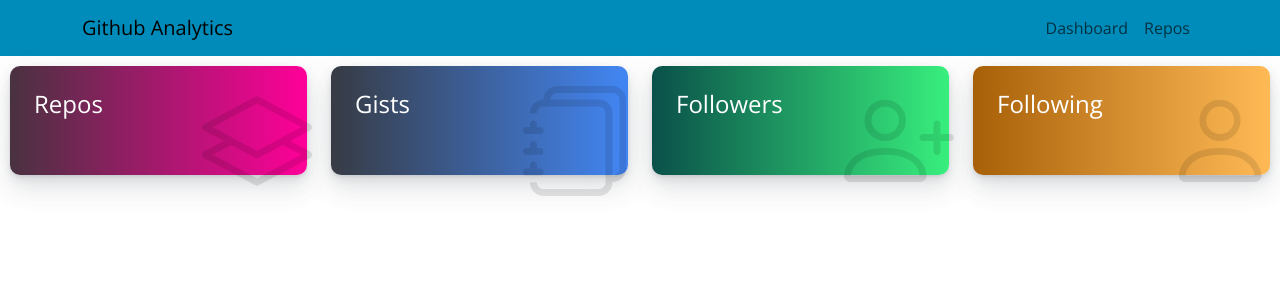
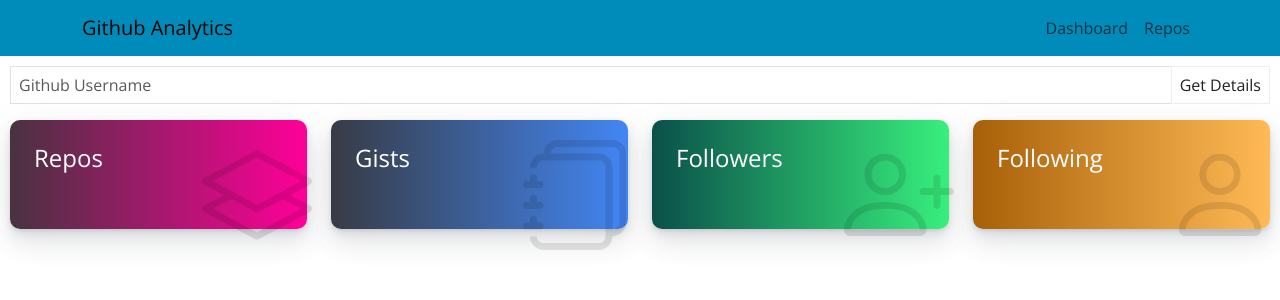
Before and after one commit to saisyam/github-analytics, a React (Create React App) app in the folder reactjs/: page / in a window 1280 px wide. Shown: the top 300 px of the page. Built offline with nearby package versions, Linux system fonts and the light colour scheme; no server answers.

Commit message:
using useContext and useRef to update the username

```diff
--- a/reactjs/src/App.js
+++ b/reactjs/src/App.js
@@ -1,15 +1,22 @@
 import NavBar from "./components/NavBar";
 import { Container } from "react-bootstrap";
 import BasicDetails from "./views/BasicDetails";
+import UsernameContext from "./context/UsernameContext";
+import Username from "./components/Username";
+import { useState } from "react";
 
 function App() {
+  const [username, setUsername] = useState("saisyam");
+  const value = {username, setUsername }
+
   return (
-    <>
-    <NavBar></NavBar>
-    <Container fluid style={{"padding":"10px"}}>
-      <BasicDetails username="saisyam"></BasicDetails>
-    </Container>
-    </>
+    <UsernameContext.Provider value={value}>
+      <NavBar></NavBar>
+      <Container fluid style={{ "padding": "10px" }}>
+        <Username></Username>
+        <BasicDetails></BasicDetails>
+      </Container>
+    </UsernameContext.Provider>
   );
 }
 
--- /dev/null
+++ b/reactjs/src/components/Username/Username.js
@@ -0,0 +1,28 @@
+import {useContext, useRef} from 'react';
+import { InputGroup, FormControl, Button } from "react-bootstrap";
+import UsernameContext from '../../context/UsernameContext';
+
+
+function Username() {
+    const { setUsername } = useContext(UsernameContext);
+    const inputEl = useRef(null);
+    const onButtonClick = () => {
+        setUsername(inputEl.current.value);
+      };
+    return (
+        <InputGroup className="mb-3">
+            <FormControl
+                ref={inputEl}
+                placeholder="Github Username"
+                aria-label="Github Username"
+                aria-describedby="basic-addon2"
+            />
+            <Button variant="outline-secondary" id="button-addon2" onClick={onButtonClick}>
+                Get Details
+            </Button>
+        </InputGroup>
+
+    );
+}
+
+export default Username;
--- /dev/null
+++ b/reactjs/src/components/Username/index.js
@@ -0,0 +1,2 @@
+import Username from "./Username";
+export default Username;
--- /dev/null
+++ b/reactjs/src/context/UsernameContext.js
@@ -0,0 +1,8 @@
+import React from "react";
+
+const UsernameContext = React.createContext({
+    username: "saisyam",
+    setUsername: () => {}
+});
+
+export default UsernameContext;
--- a/reactjs/src/views/BasicDetails/BasicDetails.js
+++ b/reactjs/src/views/BasicDetails/BasicDetails.js
@@ -1,16 +1,19 @@
-import React, { useEffect, useState } from "react"
+import React, { useEffect, useState, useContext } from "react"
 import { Row, Col } from 'react-bootstrap';
 import Datacard from "../../components/Datacard";
+import  UsernameContext from "../../context/UsernameContext";
 
-function BasicDetails(props) {
+function BasicDetails() {
     const [repos, setRepos] = useState("");
     const [gists, setGists] = useState("");
     const [followers, setFollowers] = useState("");
     const [following, setFollowing] = useState("");
     const [error, setError] = useState("");
 
+    const { username } = useContext(UsernameContext);
+
     useEffect(() => {
-        const url = "https://api.github.com/users/"+props.username;
+        const url = "https://api.github.com/users/"+username;
 
         const fetchData = async () => {
             try {
@@ -26,7 +29,7 @@
         };
 
         fetchData();
-    }, []);
+    }, [username]);
 
     return (
         <Row>
```
